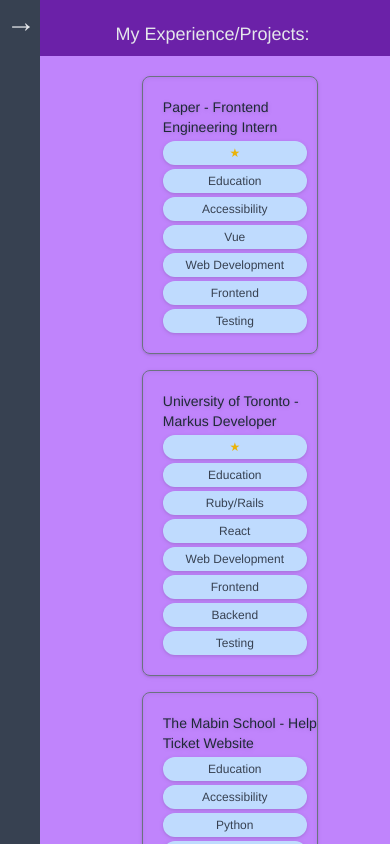
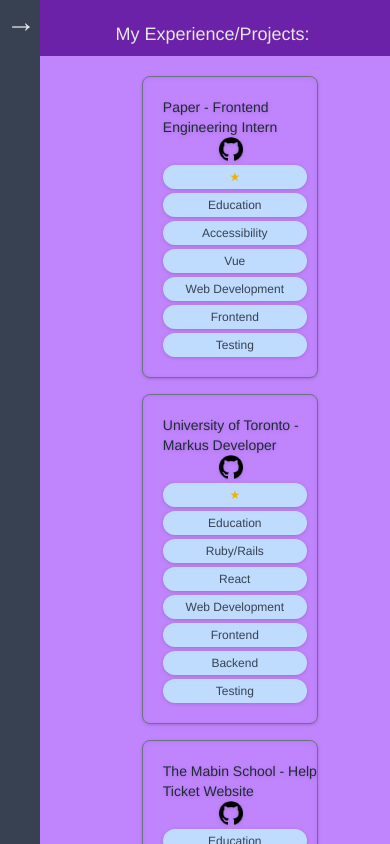
Before and after one commit to WeissSa/portfolio, a Vue app: page /#/ in a window 390 px wide. Shown: the top 844 px of the page. Built offline with nearby package versions, Linux system fonts and the light colour scheme.

Commit message:
added github to mobile

```diff
--- a/src/components/PostPreview.vue
+++ b/src/components/PostPreview.vue
@@ -6,7 +6,7 @@
       class="flex flex-col mx-auto w-44 sm:w-[34rem] md:w-[36rem]"
       @click="handleExpansion"
     >
-      <div class="flex flex-row justify-around">
+      <div class="flex flex-col sm:flex-row justify-around">
         <p class="hidden sm:block w-10 -mt-1">
           <img v-if="isExpanded" alt="caret up" src="../assets/caret-up.svg" />
           <img v-else alt="caret dpwn" src="../assets/caret-down.svg" />
@@ -22,7 +22,7 @@
           <img
             alt="github logo"
             src="../assets/GitHub.png"
-            class="w-6 sm:mr-10 hidden md:ml-5 sm:flex float-right"
+            class="w-6 sm:mr-10 md:ml-5 sm:flex mx-auto sm:mx-0 ml-[3.5rem]"
             @click="handleExpansion"
           />
         </a>
@@ -30,7 +30,7 @@
           <img
             alt="github logo"
             src="../assets/GitHub.png"
-            class="w-6 sm:mr-10 md:ml-5 hidden sm:flex"
+            class="w-6 sm:mr-10 md:ml-5 sm:flex mx-auto sm:mx-0 ml-[3.5rem]"
             @click="handleExpansion"
           />
         </router-link>
```
